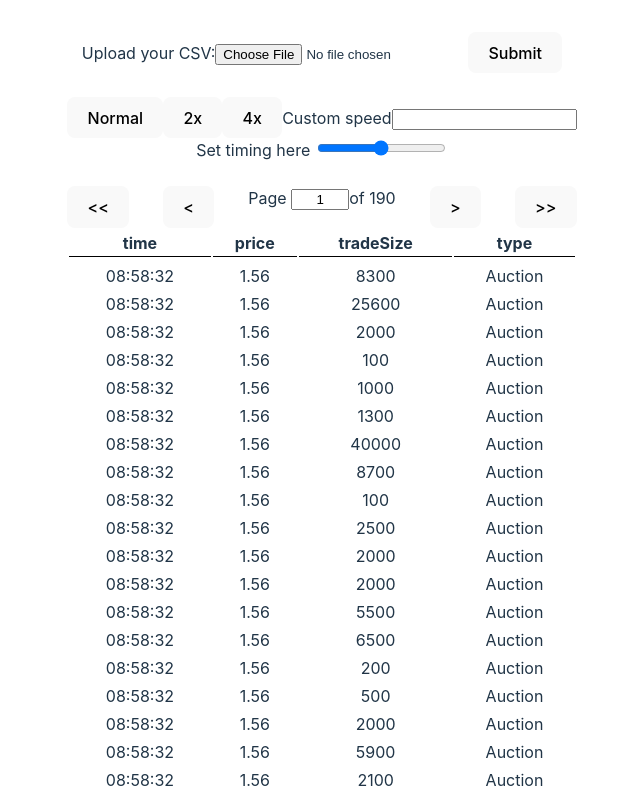
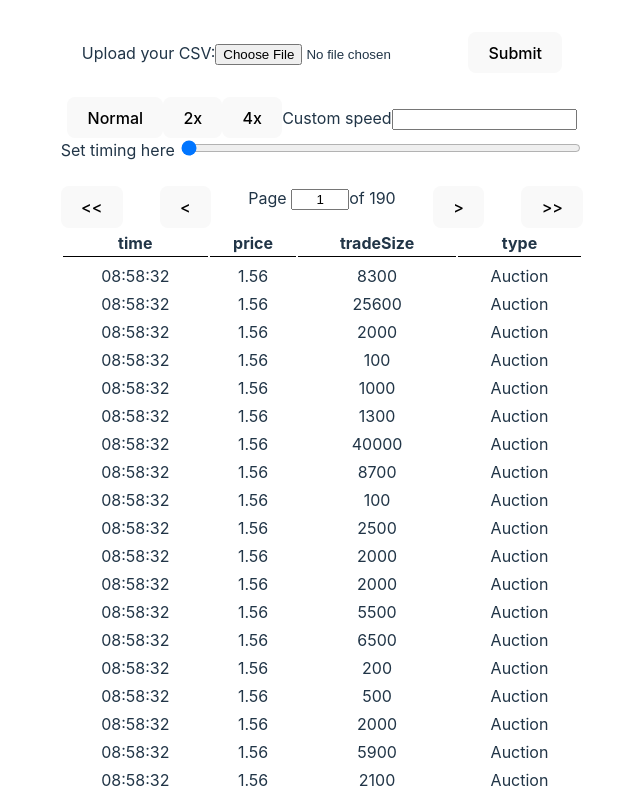
Before and after one commit to KT-man/timeAndSales-frontend, a React (Vite) app: page / in a window 1280 px wide. Shown: the top 799 px of the page, without its empty margins (318-958 px from the left). Built offline with nearby package versions, Linux system fonts and the light colour scheme.

Commit message:
Adding more to timeline slider, need to clean up data properly

```diff
--- /dev/null
+++ b/src/components/TimelineComponent/TimelineSliderComponent/TimelineSliderComponent.module.css
@@ -0,0 +1,7 @@
+.rootWrapper {
+  min-width: 400px;
+}
+
+.rangeInput {
+  min-width: 400px;
+}
--- a/src/components/TimelineComponent/TimelineSliderComponent/TimelineSliderComponent.tsx
+++ b/src/components/TimelineComponent/TimelineSliderComponent/TimelineSliderComponent.tsx
@@ -1,12 +1,24 @@
 import { FC } from "react";
+
+import styles from "./TimelineSliderComponent.module.css";
+import { useRecoilState } from "recoil";
+import timelineStore from "@/recoilStores/timeline/timelineStore";
 
 interface TimelineSliderComponentProps {}
 
 const TimelineSliderComponent: FC<TimelineSliderComponentProps> = () => {
+  const [timelineData, setTimelineData] = useRecoilState(timelineStore);
+  console.log(timelineData);
   return (
-    <div>
+    <div className={styles.rootWrapper}>
       <label>
-        Set timing here <input type="range"></input>
+        Set timing here{" "}
+        <input
+          type="range"
+          min={timelineData.startTime}
+          max={timelineData.endTime}
+          className={styles.rangeInput}
+        ></input>
       </label>
     </div>
   );
--- a/src/pages/HomePage.tsx
+++ b/src/pages/HomePage.tsx
@@ -58,8 +58,7 @@ const HomePage: React.FC<HomePageProps> = () => {
               endTime,
               currentTime: startTime,
             };
-
-            console.log(taggedJsonData);
+            console.log(startTime, endTime, unixTimeArray);
 
             // Set states
             setCsvData(taggedJsonData);
```
